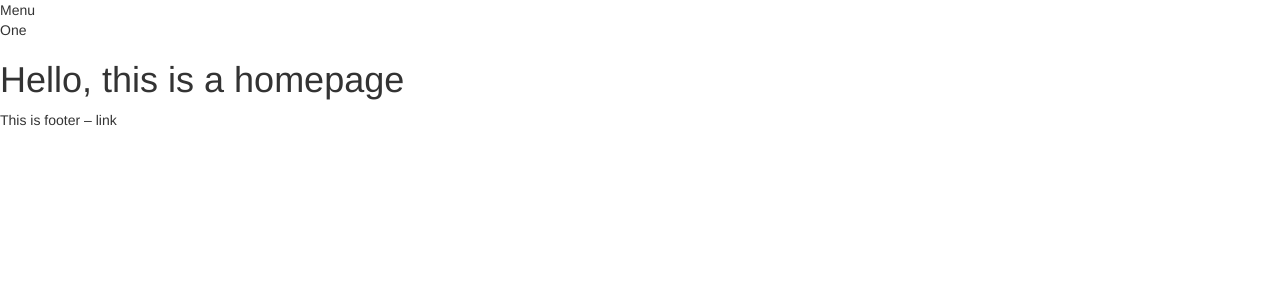
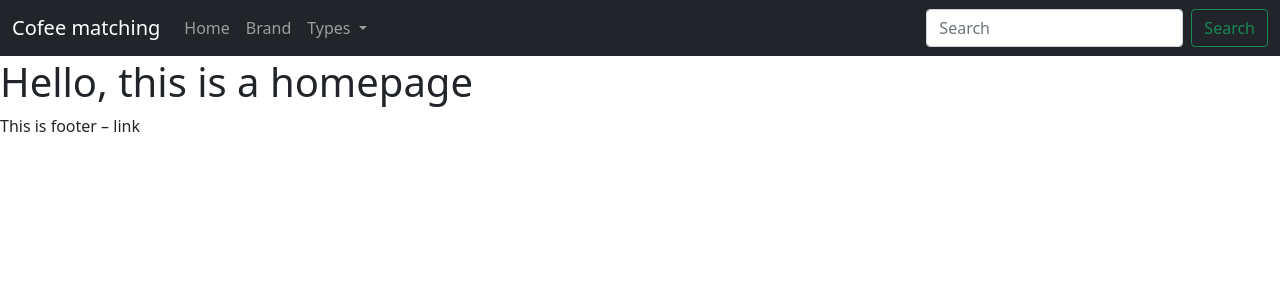
Before and after one commit to TonySol/fin, a Flask app: page / in a window 1280 px wide. Shown: the top 300 px of the page. Run offline with Flask 2, Linux system fonts and the light colour scheme; some libraries are stand-ins or nearby versions.

Commit message:
two pages bo0tstrapp 5.1 added via base.html

```diff
--- a/hello.py
+++ b/hello.py
@@ -1,13 +1,21 @@
 from flask import Flask, render_template
-from flask_bootstrap import Bootstrap
+
 
 app = Flask(__name__)
-Bootstrap(app)
+
+
+
+menu = {'Home': '/index', "Brand": "/brands"}
 
 @app.route("/")
 @app.route("/index")
 def index():
-    return render_template("index.html", title="Homepage", pagename="homepage", footer="link")
+    return render_template("index.html", menu=menu, title="Homepage", pagename="homepage", footer="link")
+
+@app.route("/brands")
+def brands():
+    return render_template("brands.html", menu=menu, title="Brands", pagename="coffee brands", footer="link")
+
 
 if __name__ == "__main__":
     app.run(debug=True)
--- a/requirements.txt
+++ b/requirements.txt
@@ -1,7 +1,6 @@
 click==8.0.3
 dominate==2.6.0
 Flask==2.0.2
-Flask-Bootstrap==3.3.7.1
 greenlet==1.1.2
 itsdangerous==2.0.1
 Jinja2==3.0.3
--- a/templates/base.html
+++ b/templates/base.html
@@ -1,27 +1,76 @@
-{% extends "bootstrap/base.html"  %}
+<!doctype html>
+<html lang="en">
+  <head>
+    <!-- Required meta tags -->
+    <meta charset="utf-8">
+    <meta name="viewport" content="width=device-width, initial-scale=1, shrink-to-fit=no">
 
-{% block title %}
+    <!-- Bootstrap CSS -->
+    <link href="https://cdn.jsdelivr.net/npm/bootstrap@5.1.3/dist/css/bootstrap.min.css" rel="stylesheet" integrity="sha384-1BmE4kWBq78iYhFldvKuhfTAU6auU8tT94WrHftjDbrCEXSU1oBoqyl2QvZ6jIW3" crossorigin="anonymous">
+
     {% if title %}
-        Coffee matching – {{ title }}
+        <title> Coffee matching – {{ title }} </title>
     {% else %}
-        Coffee matching
+        <title> Coffee matching </title>
     {% endif %}
-{% endblock title %}
 
-{% block body %}
+  </head>
+  <body>
+    <nav class="navbar fixed-top navbar-expand-lg navbar-dark bg-dark">
 
-{% block navbar %}
-<div>Menu</div> <div>One</div>
-{% endblock navbar %}
 
-{% block content %}{% endblock content %}
 
-{% block footer %}
+      <div class="container-fluid">
+        <a class="navbar-brand" href="#">Cofee matching</a>
+        <button class="navbar-toggler" type="button" data-bs-toggle="collapse" data-bs-target="#navbarSupportedContent" aria-controls="navbarSupportedContent" aria-expanded="false" aria-label="Toggle navigation">
+          <span class="navbar-toggler-icon"></span>
+        </button>
+        <div class="collapse navbar-collapse" id="navbarSupportedContent">
+          <ul class="navbar-nav me-auto mb-2 mb-lg-0">
+            {% for key, value in menu.items() %}
+              <li class="nav-item">
+                <a class="nav-link" href="{{ value }}" >
+                  {{ key }}
+                </a>
+              </li>
+            {% endfor %}
+            <li class="nav-item dropdown">
+              <a class="nav-link dropdown-toggle" href="#" id="navbarDropdown" role="button" data-bs-toggle="dropdown" aria-expanded="false">
+                Types
+              </a>
+              <ul class="dropdown-menu" aria-labelledby="navbarDropdown">
+                <li><a class="dropdown-item" href="#">Arabica</a></li>
+                <li><a class="dropdown-item" href="#">Blends</a></li>
+              </ul>
+            </li>
+          </ul>
+          <form class="d-flex">
+            <input class="form-control me-2" type="search" placeholder="Search" aria-label="Search">
+            <button class="btn btn-outline-success" type="submit">Search</button>
+          </form>
+        </div>
+      </div>
+    </nav>
+
+    <div class="conteiner" style="margin-top: 58px">
+    {% block content %}{% endblock content %}
+    </div>
+
     {% if footer %}
         This is footer – {{ footer }}
     {% else %}
         This is footer
     {% endif %}
-{% endblock footer %}
+    <!-- Optional JavaScript; choose one of the two! -->
 
-{% endblock body %}
+    <!-- Option 1: jQuery and Bootstrap Bundle (includes Popper) -->
+    <link href="https://cdn.jsdelivr.net/npm/bootstrap@5.1.3/dist/css/bootstrap.min.css" rel="stylesheet" integrity="sha384-1BmE4kWBq78iYhFldvKuhfTAU6auU8tT94WrHftjDbrCEXSU1oBoqyl2QvZ6jIW3" crossorigin="anonymous">
+    <script src="https://cdn.jsdelivr.net/npm/bootstrap@5.1.3/dist/js/bootstrap.bundle.min.js" integrity="sha384-ka7Sk0Gln4gmtz2MlQnikT1wXgYsOg+OMhuP+IlRH9sENBO0LRn5q+8nbTov4+1p" crossorigin="anonymous"></script>
+    <!-- Option 2: Separate Popper and Bootstrap JS -->
+    <!--
+    <script src="https://cdn.jsdelivr.net/npm/jquery@3.5.1/dist/jquery.slim.min.js" integrity="sha384-DfXdz2htPH0lsSSs5nCTpuj/zy4C+OGpamoFVy38MVBnE+IbbVYUew+OrCXaRkfj" crossorigin="anonymous"></script>
+    <script src="https://cdn.jsdelivr.net/npm/popper.js@1.16.1/dist/umd/popper.min.js" integrity="sha384-9/reFTGAW83EW2RDu2S0VKaIzap3H66lZH81PoYlFhbGU+6BZp6G7niu735Sk7lN" crossorigin="anonymous"></script>
+    <script src="https://cdn.jsdelivr.net/npm/bootstrap@4.6.1/dist/js/bootstrap.min.js" integrity="sha384-VHvPCCyXqtD5DqJeNxl2dtTyhF78xXNXdkwX1CZeRusQfRKp+tA7hAShOK/B/fQ2" crossorigin="anonymous"></script>
+    -->
+  </body>
+</html>
--- /dev/null
+++ b/templates/brands.html
@@ -0,0 +1,4 @@
+{% extends "base.html"  %}
+{% block content %}
+<h1>Browse by {{ pagename }}</h1>
+{% endblock content %}
```
Also changed, not shown: templates/index.html (line endings or trailing spaces).
